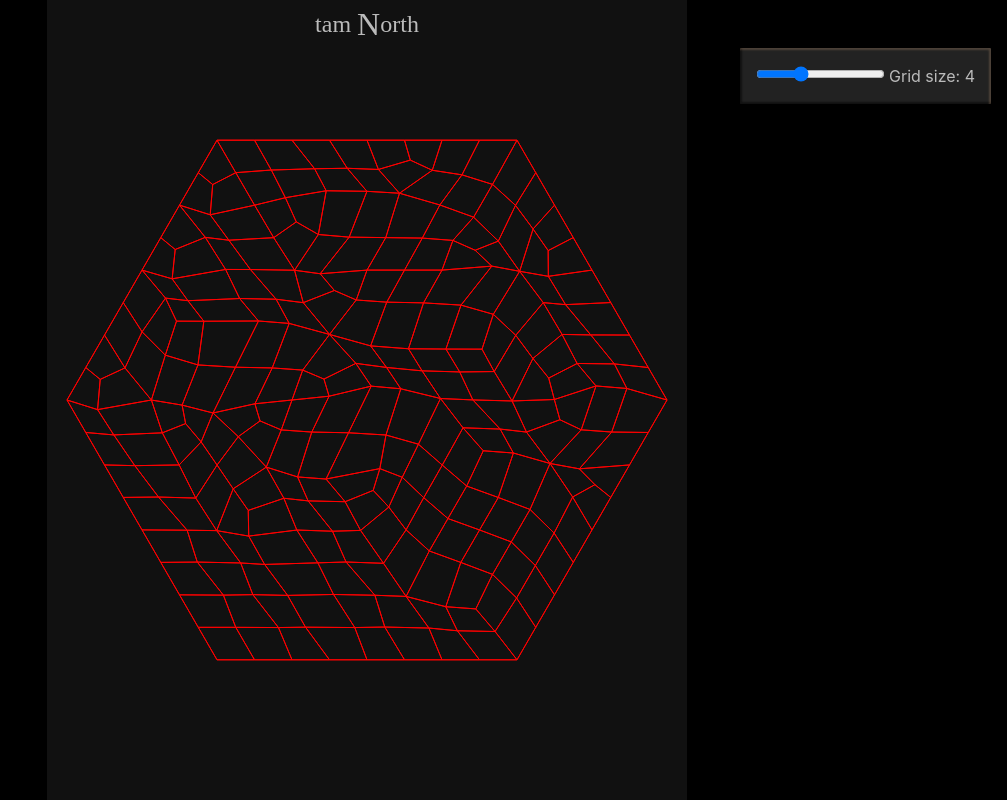
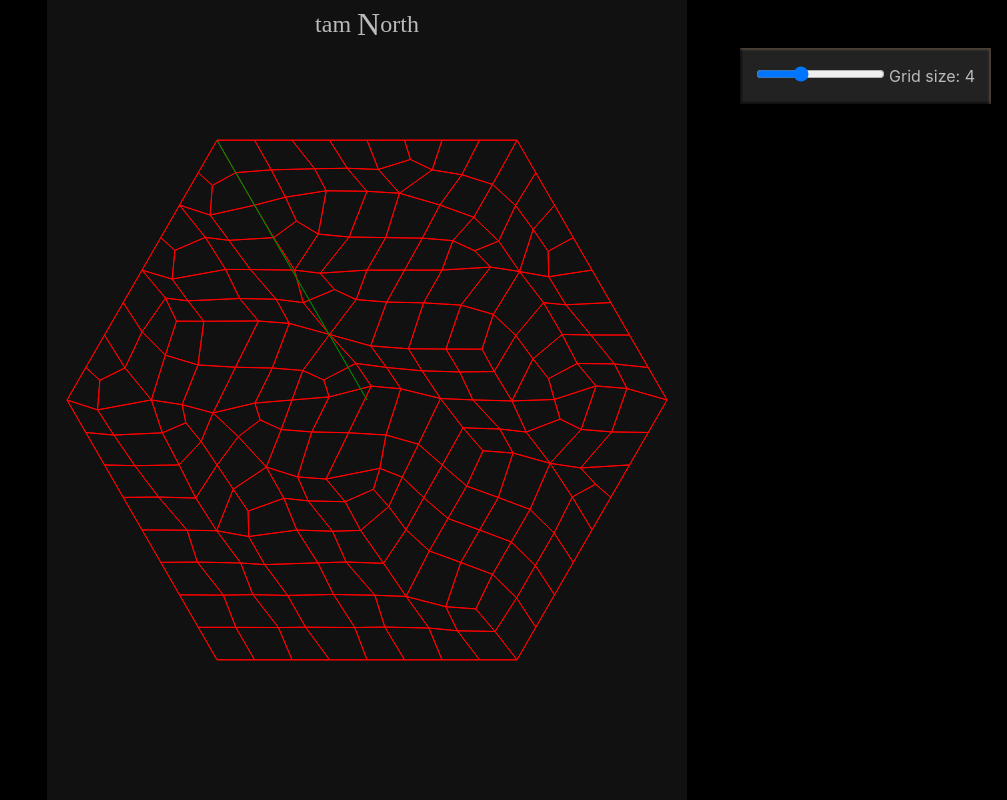
Before and after one commit to TamNorth/TamNorth, a SvelteKit app in the folder TN-portfolio/: page /grid in a window 1280 px wide. Shown: the whole page, without its empty margins (273-1280 px from the left). Built offline with nearby package versions, Linux system fonts and the light colour scheme; some icons are missing.

Commit message:
grid | paint nearest vertex on click

```diff
--- a/TN-portfolio/src/lib/shared/Canvas2D/utils.js
+++ b/TN-portfolio/src/lib/shared/Canvas2D/utils.js
@@ -8,21 +8,27 @@ export function paintShapes({context, origin, shapes, scale = 1, colour}) {
 		let firstVertex = null;
 
 		vertices.forEach((coord) => {
-			const xCoord = coord?.x * scale + origin.x;
-			const yCoord = coord?.y * scale + origin.y;
-			if (!xCoord || !yCoord) return;
+			const {x, y} = scaleVertex(coord, scale, origin)
+			if (!x || !y) return;
 
 			if (!firstVertex) {
-				context.moveTo(xCoord, yCoord);
-				firstVertex = { x: xCoord, y: yCoord };
+				context.moveTo(x, y);
+				firstVertex = { x, y };
 			} else {
-				context.lineTo(xCoord, yCoord);
+				context.lineTo(x, y);
 			}
 		});
 
 		context.lineTo(firstVertex.x, firstVertex.y);
 		context.stroke();
 	})
+}
+
+export function scaleVertex(vertex, scale, origin) {
+	return {
+		x: vertex?.x * scale + origin.x,
+		y: vertex?.y * scale + origin.y,
+	}
 }
 
 export function rainbowMist(canvas) {
--- a/TN-portfolio/src/routes/grid/+page.svelte
+++ b/TN-portfolio/src/routes/grid/+page.svelte
@@ -1,7 +1,7 @@
 <script lang="ts">
 	import Page from '$lib/shared/Page.svelte';
 	import Canvas2D from '$lib/shared/Canvas2D/Canvas2D.svelte';
-	import { paintShapes } from '$lib/shared/Canvas2D/utils.js';
+	import { paintShapes, scaleVertex } from '$lib/shared/Canvas2D/utils.js';
 	import Tile from '$lib/shared/Tile.svelte';
 
 	const INITIAL_SCALE = 300;
@@ -13,7 +13,7 @@
 	const RELAXATION_PASSES = 5;
 
 	let gridSize = $state(DEFAULT_GRID_SIZE);
-	let scale = $state(INITIAL_SCALE);
+	let scale = $derived(INITIAL_SCALE / gridSize);
 
 	const fillWithCount = (array: number[], start: number = 0) =>
 		array.fill(0).map((_, i) => i + start);
@@ -146,7 +146,7 @@
 	function interpolate(shapes) {
 		const { vertices, edges } = shapes.reduce(
 			(acc, shape) => {
-				const { mX, mY } = shape.reduce(
+				let { mX, mY } = shape.reduce(
 					(acc, { x, y }) => {
 						acc.mX += x / shape.length;
 						acc.mY += y / shape.length;
@@ -154,6 +154,8 @@
 					},
 					{ mX: 0, mY: 0 }
 				);
+				mX = mX.toFixed(1);
+				mY = mY.toFixed(1);
 				const middleVertexId = `${mX}/${mY}`;
 				acc.vertices[middleVertexId] = { x: mX, y: mY };
 
@@ -210,6 +212,10 @@
 		return newVertices;
 	}
 
+	function getHypotenuse(dX, dY) {
+		return Math.sqrt(Math.pow(dY, 2) + Math.pow(dX, 2));
+	}
+
 	function getVertexForces({ vertices, edges }) {
 		const springLength = SPRING_LENGTH;
 
@@ -222,7 +228,7 @@
 			const totalRotation = rotation1 * rotation2;
 
 			const bearing = Math.atan(dY / dX);
-			const length = Math.sqrt(Math.pow(dY, 2) + Math.pow(dX, 2));
+			const length = getHypotenuse(dX, dY);
 			const tension = length - springLength;
 
 			const tensionY = totalRotation * tension * Math.sin(bearing);
@@ -297,9 +303,44 @@
 		return { vertices: relaxedVertices, edges: formattedEdges };
 	}
 
-	function dropHex(mouseClick, vertices) {
-		// console.log(mouseClick.x);
-		// console.log(vertices);
+	function getNearestVertex(mouseClick, vertices, scale, origin) {
+		const startingVertexId = '0/0';
+		const startingPos = scaleVertex(vertices[startingVertexId], scale, origin);
+		const startingDistance = getHypotenuse(
+			startingPos.x - mouseClick.x,
+			startingPos.y - mouseClick.y
+		);
+
+		function loop(vertexId, currentDistance) {
+			const [idY, idX] = vertexId.split('/').map((id) => Number(id));
+			const neighbourIds = [1, 0.5, 0.3, 0.7]
+				.reduce(
+					(acc, delta) => [
+						...acc,
+						[idY + delta, idX],
+						[idY - delta, idX],
+						[idY, idX + delta],
+						[idY, idX - delta]
+					],
+					[]
+				)
+				.map((id) => id.join('/'));
+
+			const { id: closestNeighbour, distance: newDistance } = neighbourIds.reduce(
+				(acc, id) => {
+					if (!vertices[id]) return acc;
+					const position = scaleVertex(vertices[id], scale, origin);
+					const distance = getHypotenuse(position.x - mouseClick.x, position.y - mouseClick.y);
+					if (distance < acc?.distance) return { id, distance };
+					return acc;
+				},
+				{ id: vertexId, distance: currentDistance }
+			);
+
+			return closestNeighbour === vertexId ? vertexId : loop(closestNeighbour, newDistance);
+		}
+
+		return loop(startingVertexId, startingDistance);
 	}
 
 	const { vertices, edges } = $derived(makeHex(gridSize));
@@ -310,11 +351,18 @@
 
 		$effect(() => {
 			context.clearRect(0, 0, w, h);
-			paintShapes({ context, origin, shapes: edges, scale: scale / gridSize });
+			paintShapes({ context, origin, shapes: edges, scale });
 		});
 
 		$effect(() => {
-			dropHex(mouseClick, vertices);
+			const nearestVertexId = getNearestVertex(mouseClick, vertices, scale, origin);
+			paintShapes({
+				context,
+				origin,
+				shapes: [{ vertices: [{ x: 0, y: 0 }, vertices[nearestVertexId]] }],
+				scale,
+				colour: 'green'
+			});
 		});
 	};
 </script>
```
